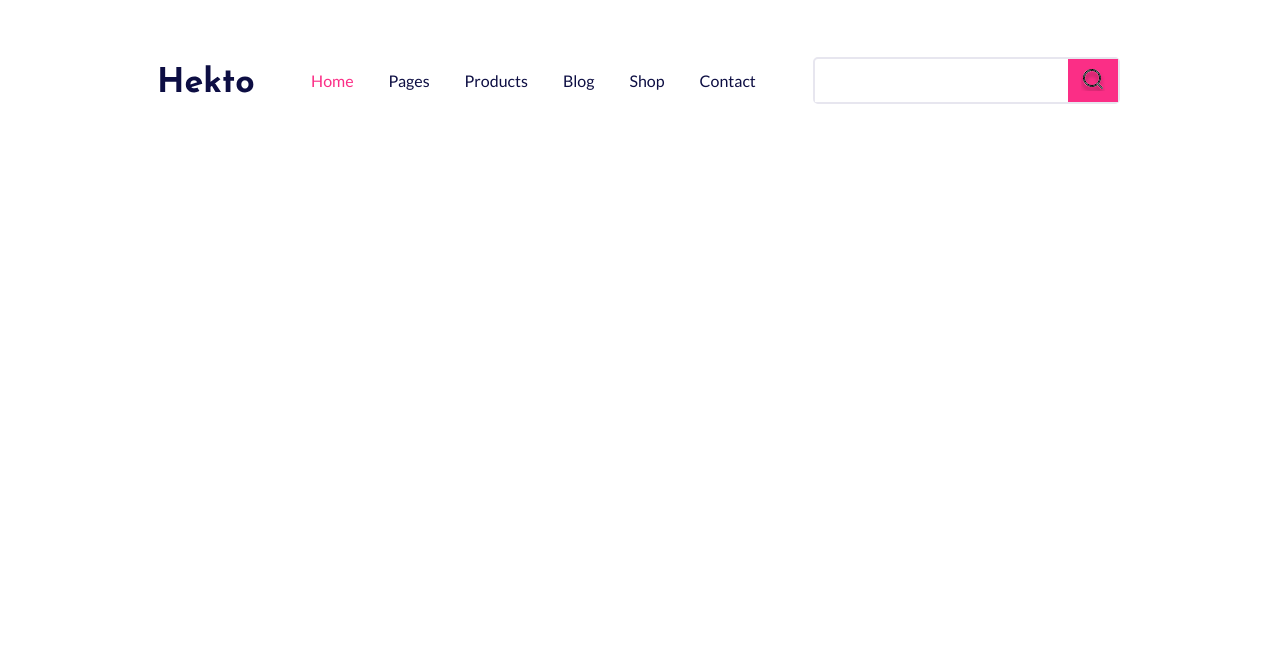
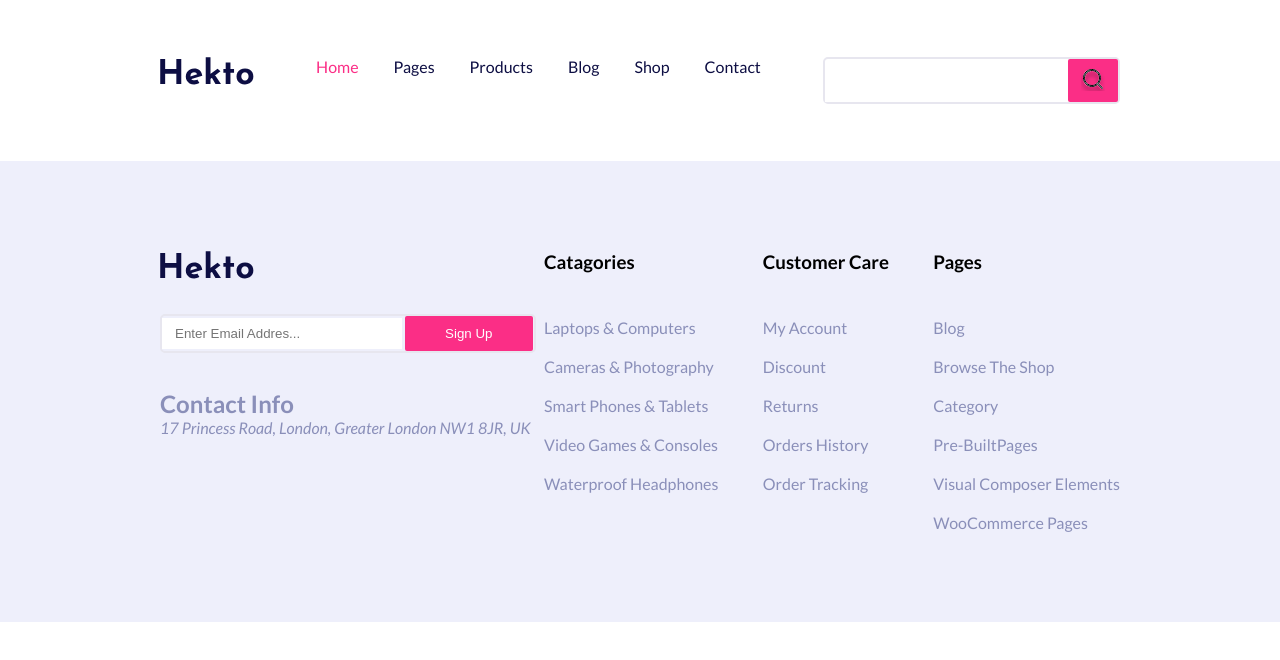
Before and after one commit to Raghad-jbaihi/hekto-project, a plain HTML site: page index.html in a window 1280 px wide. Drawn offline with Linux system fonts and the light colour scheme.

Commit message:
create footer section

```diff
--- a/Assets/css/base.css
+++ b/Assets/css/base.css
@@ -36,9 +36,9 @@ ul{
      display:flex;
     flex-wrap: wrap;
     justify-content:space-between;
-    align-items:center;
+    align-items:flex-start;
 }
-
+/* Start Of Header*/
 .bar{
     display: none;
 }
@@ -51,16 +51,18 @@ ul{
     color:var(--maincolor);
 }
 
-.search form{
+.header .search form{
     border: 2px solid #E7E6EF;
     border-radius: 5px;
+
 }
 
 .search input{
     border:none;
     outline: none;
-    width:250px;
-    padding:8px;
+    width:240px;
+    padding:8px 13px;
+
 }
 
 .search button{
@@ -68,7 +70,9 @@ ul{
     outline: none;
      background-color: var(--maincolor);
      padding:8px 13px;
+       border-radius: 2px;
 }
+
 
 
 @media screen and (max-width:1150px) {
@@ -80,3 +84,55 @@ ul{
 }
 
 }
+
+.text-white{
+    color:#fff;
+
+}
+
+/*End Of Header*/
+/*---------------------------------------------------*/
+/*Start Of Footer*/
+ .footer{
+    background-color: #EEEFFB;
+    padding:90px 0;
+ }
+
+
+
+ .d-flex{
+    display: flex;
+    flex-wrap: wrap;
+ }
+
+ .flex-direction{
+    flex-direction: column;
+ }
+ .gap-1{
+    gap:5px;
+ }
+
+  .gap-2{
+    gap:10px;
+ }
+
+  .gap-3{
+    gap:15px;
+ }
+
+  .gap-4{
+    gap:20px;
+ }
+
+  .gap-5{
+    gap:25px;
+ }
+
+
+.gap-6{
+    gap:40px;
+ }
+
+
+
+ /*End Of Footer*/
--- a/Assets/css/main.css
+++ b/Assets/css/main.css
@@ -3,12 +3,41 @@ body{
 }
 
 .header{
-
     padding:57px 0px;
 }
 .header ul{
      display:flex;
     flex-wrap: wrap;
     gap:35px;
+}
 
+ .footer .left-side {
+     gap: 35px;
+    align-items: flex-start;
+ }
+
+ .footer .search form{
+    border-radius: 5px;
+    border: 2px solid #E7E6EF;
+    width:376px;
+ }
+ .footer button{
+    padding:10px 40px;
+ }
+
+.footer .right-side{
+   width: 60%;
+
+ }
+
+ .footer-item{
+ gap:45px;
+ }
+ .footer a{
+    color:#8A8FB9;
+ }
+
+.address-info{
+    padding:36px 0;
+    color:#8A8FB9;
 }
--- a/index.html
+++ b/index.html
@@ -68,6 +68,68 @@
          </div>
          </div>
     </header>
+
+
+    <footer class="footer">
+        <div class="container">
+        <div class="row">
+          <div class="left-side d-flex flex-direction gap-3">
+            <img src="./Assets/images/main/Hekto_logo.svg"/>
+             <div class="search">
+
+            <form>
+          <input type="email" placeholder="Enter Email Addres..."/>
+          <button class="text-white" type="submit" >Sign Up </button>
+         </form>
+       <div class="address-info">
+         <h2>Contact Info</h2>
+        <address>17 Princess Road, London, Greater London NW1 8JR, UK </address>
+       </div>
+        </div>
+          </div>
+
+
+          <div class="right-side">
+           <div class="row">
+            <div class="footer-item d-flex flex-direction gap-6 ">
+                <h3>Catagories</h3>
+                    <nav class=" d-flex flex-direction gap-4">
+                    <a href="#">Laptops & Computers</a>
+                    <a href="#">Cameras & Photography</a>
+                    <a href="#">Smart Phones & Tablets</a>
+                    <a href="#">Video Games & Consoles</a>
+                    <a href="#">Waterproof Headphones</a>
+                </nav>
+         </div>
+
+
+           <div class="footer-item d-flex flex-direction gap-6">
+             <h3>Customer Care </h3>
+                <nav class=" d-flex flex-direction gap-4">
+                    <a href="#">My Account</a>
+                    <a href="#">Discount</a>
+                    <a href="#">Returns</a>
+                    <a href="#">Orders History </a>
+                    <a href="#">Order Tracking</a>
+                </nav>
+           </div>
+
+
+              <div class="footer-item d-flex flex-direction gap-6">
+                 <h3>Pages</h3>
+                <nav class=" d-flex flex-direction gap-4">
+                    <a href="#">Blog</a>
+                    <a href="#">Browse The Shop</a>
+                    <a href="#">Category</a>
+                    <a href="#">Pre-BuiltPages </a>
+                    <a href="#">Visual Composer Elements</a>
+                    <a href="#">WooCommerce Pages</a>
+                </nav>
+              </div>
+        </div>
+        </div>
+        </div>
+    </footer>
 </body>
 
 </html>
```
